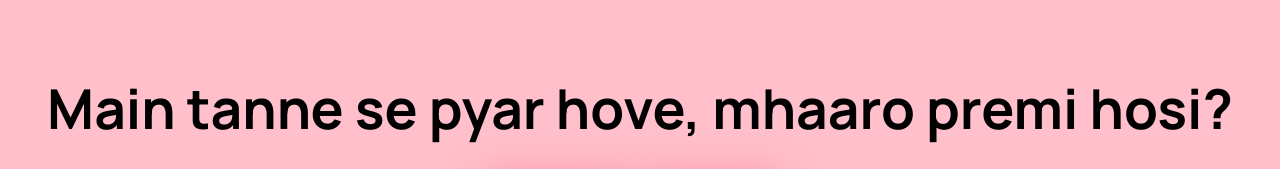
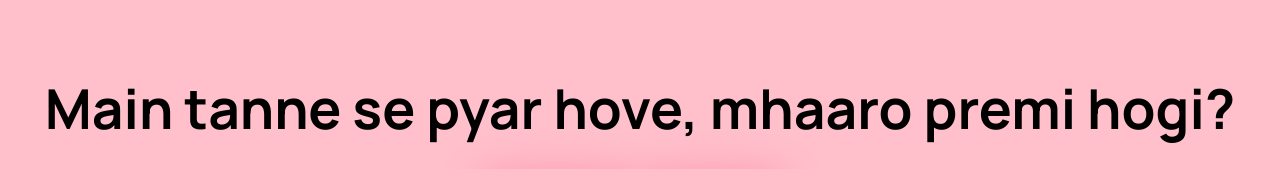
Before and after one commit to jc46ice/ToMyTurtle, a plain HTML site: page continuation/gallery.html in a window 1280 px wide. Shown: the part 186-355 px from the top of the page. Drawn offline with nearby package versions, Linux system fonts and the light colour scheme.

Commit message:
minor change

```diff
--- a/continuation/gallery.html
+++ b/continuation/gallery.html
@@ -57,7 +57,7 @@
         <div class="container">
 
             <div class="text">
-                <h2>Main tanne se pyar hove, mhaaro premi hosi?</h2>
+                <h2>Main tanne se pyar hove, mhaaro premi hogi?</h2>
             </div>
 
             <br clear="all">
```
